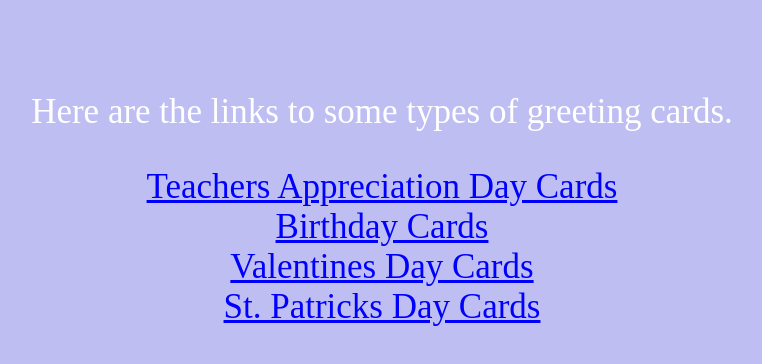
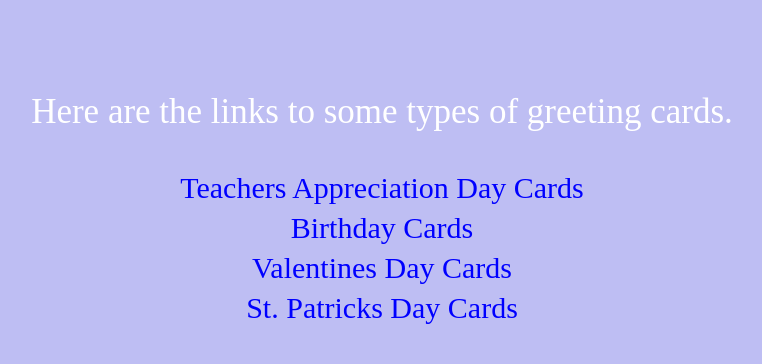
Before and after one commit to hrudyashah/GiftCard, a plain HTML site: page index.html in a window 1280 px wide. Shown: the whole page, without its empty margins (258-1020 px from the left). Drawn offline with Linux system fonts and the light colour scheme.

Commit message:
Update index.html

```diff
--- a/index.html
+++ b/index.html
@@ -13,6 +13,8 @@
 		a:hover{color: yellow;}
 		a:visted{color: blue}
 		a:link{color: blue;}
+		a{text-decoration:none;
+		font-size:30px;}
 	</style>
 </head>
 <body>
```
